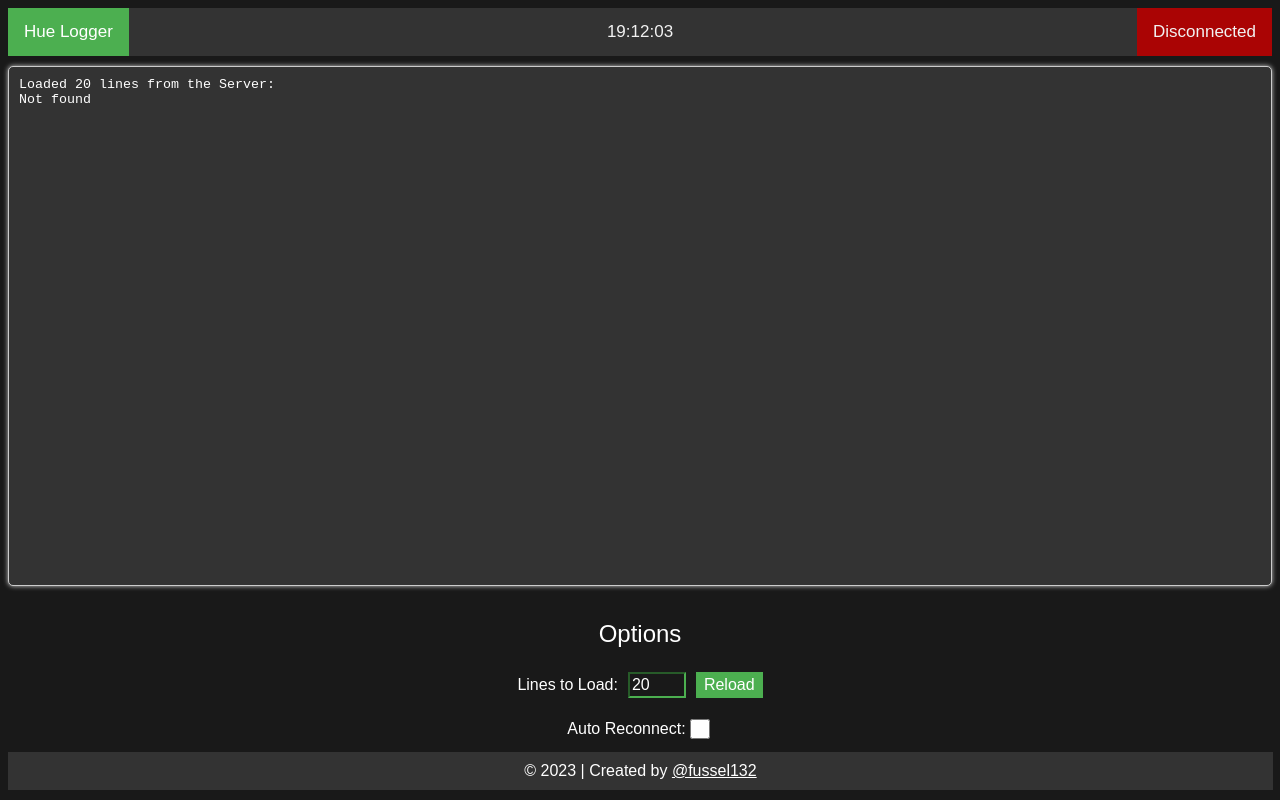
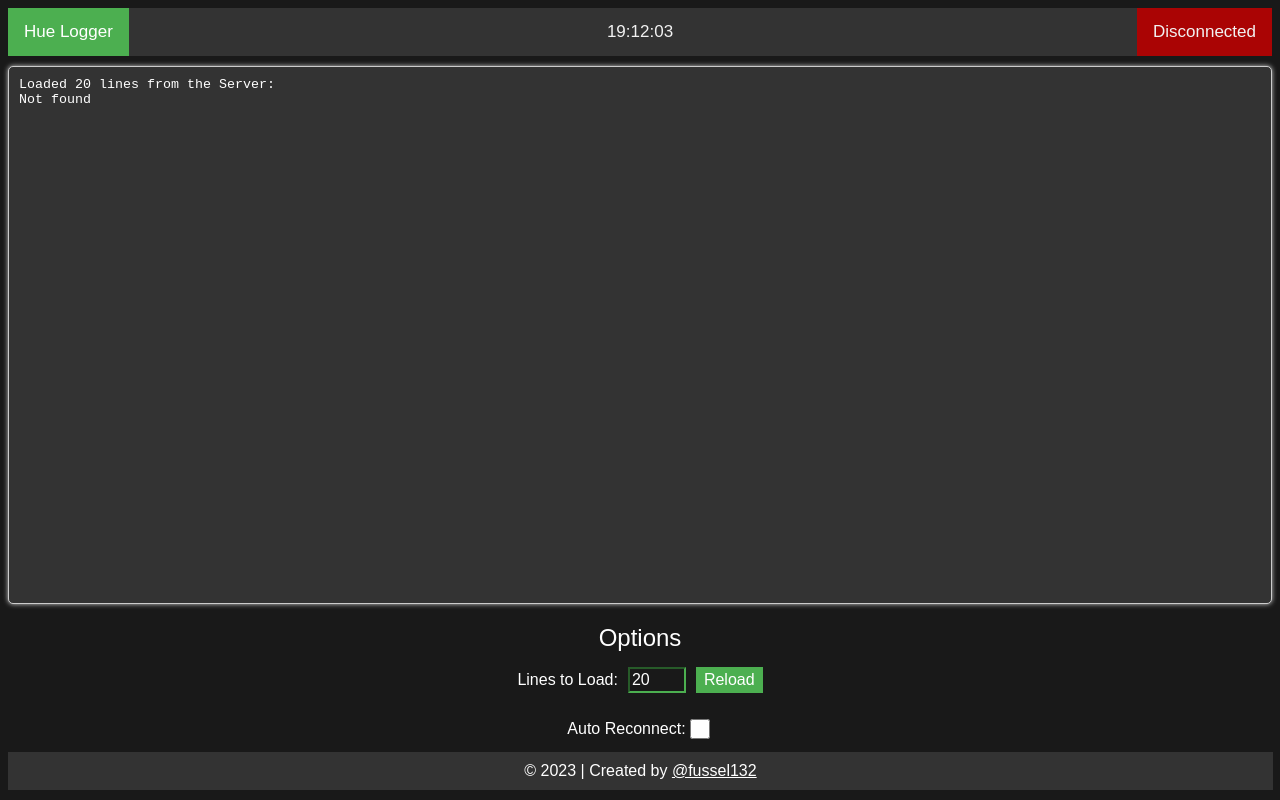
Before and after one commit to fussel132/weblogger, a website: page public/index.html in a window 1280 px wide. Drawn offline with Linux system fonts and the light colour scheme; no server answers.

Commit message:
css improvements

```diff
--- a/public/css/index.css
+++ b/public/css/index.css
@@ -11,8 +11,6 @@
 .test {
     color: #f2f2f2;
     text-align: center;
-
-
 }
 
 body {
@@ -104,16 +102,14 @@ body label {
     box-shadow: 0 0 5px #ccc;
     margin-block: 10px;
     padding: 10px;
-
-
-
-
 }
 
 #optionHeader {
     text-align: center;
     font-size: 24px;
     color: white;
+    margin-top: 10px;
+    margin-bottom: 15px;
 }
 
 .line_option {
@@ -153,6 +149,7 @@ body label {
     justify-content: center;
     align-items: center;
     font-size: 16px;
+    margin-top: 5px;
 }
 
 #autoReconnect {
```
